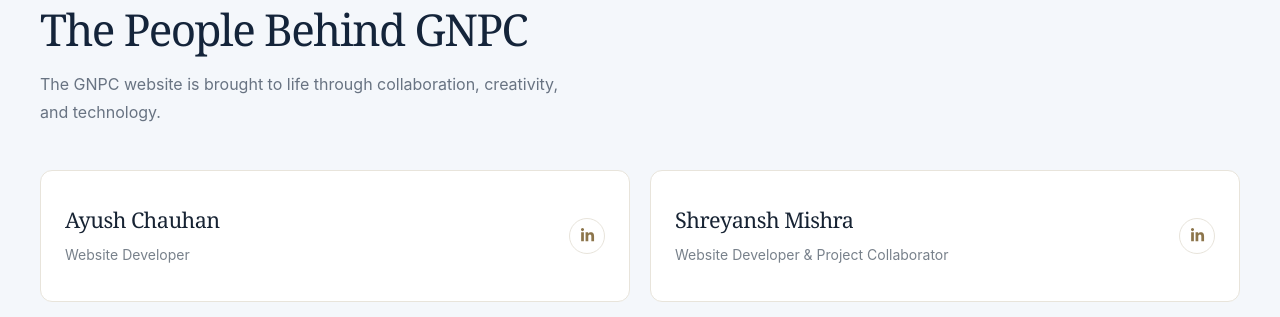
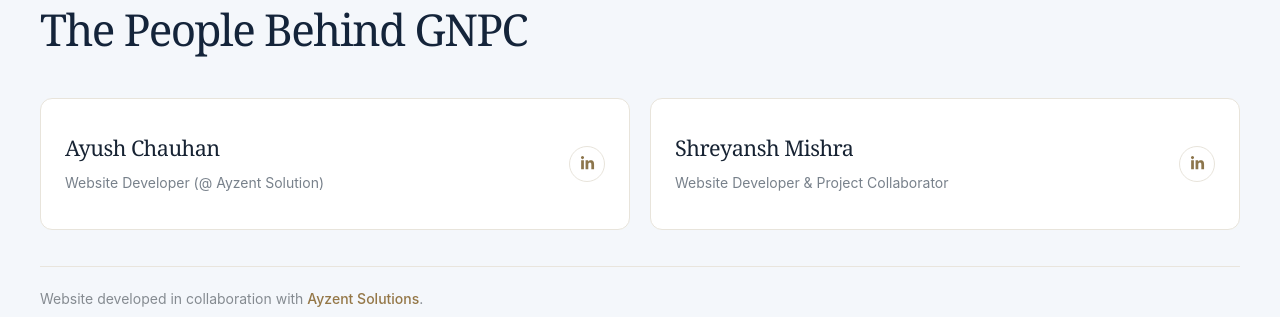
Before and after one commit to gnpc978978/GNPC-, a Next.js app in the folder frontend/: page /credits in a window 1280 px wide. Shown: the part 319-636 px from the top of the page. Built offline with nearby package versions, Linux system fonts and the light colour scheme; no server answers.

Commit message:
Update page.tsx

```diff
--- a/frontend/src/app/(website)/credits/page.tsx
+++ b/frontend/src/app/(website)/credits/page.tsx
@@ -12,7 +12,7 @@ export const metadata: Metadata = {
 const contributors = [
   {
     name: "Ayush Chauhan",
-    role: "Website Developer",
+    role: "Website Developer (@ Ayzent Solution)",
     linkedin: "https://www.linkedin.com/in/itxayushrajput",
   },
   {
@@ -46,9 +46,6 @@ export default function CreditsPage() {
           <h1 className="mt-3 font-serif text-3xl font-medium tracking-[-0.035em] text-[#14243a] sm:text-4xl lg:text-[2.75rem]">
             The People Behind GNPC
           </h1>
-          <p className="mt-4 max-w-xl text-sm leading-7 text-[#687382] sm:text-base">
-            The GNPC website is brought to life through collaboration, creativity, and technology.
-          </p>
         </header>
 
         <section
```
